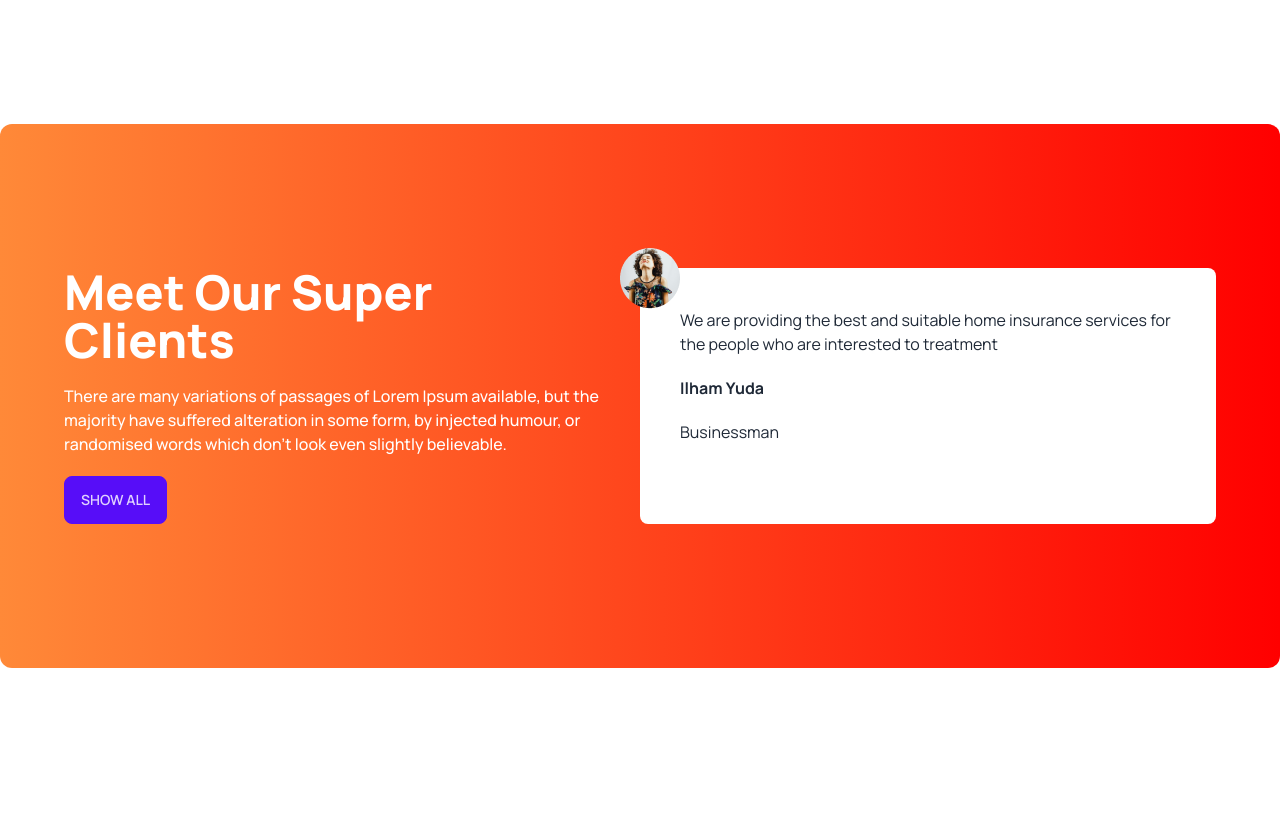
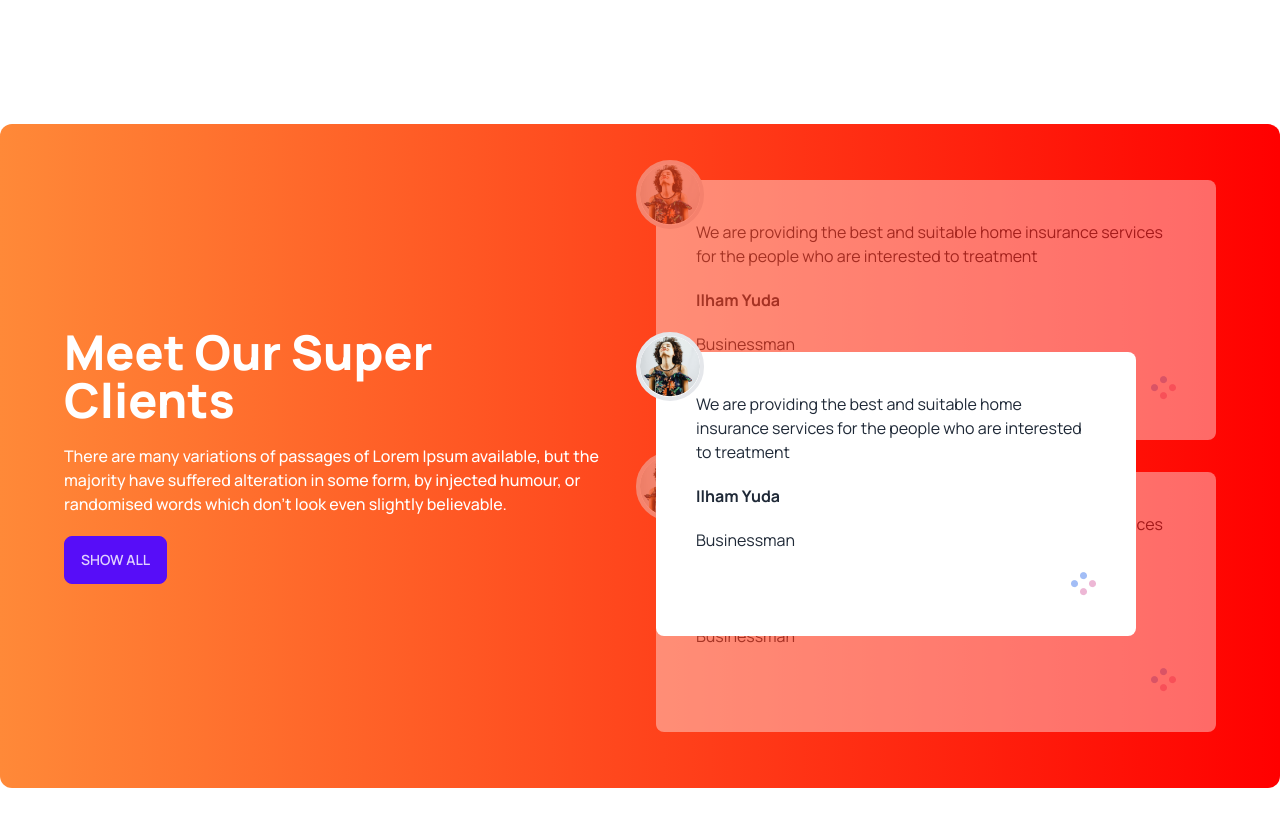
Before and after one commit to chand-stack/tea-house-website, a plain HTML site: page index.html in a window 1280 px wide. Shown: the part 2040-2866 px from the top of the page. Drawn offline with nearby package versions, Linux system fonts and the light colour scheme.

Commit message:
Chore: Review section added

```diff
--- a/index.html
+++ b/index.html
@@ -137,32 +137,73 @@
     </section>
     <!--great tea section end-->
 
-    <section class="max-w-screen-xl mx-auto my-36 py-36 px-16 rounded-xl flex bg-gradient-to-r from-[#FF8938] to-[#F00]">
+    <!--review section start-->
+    <section class="max-w-screen-xl mx-auto my-36 py-14 px-2 gap-8 lg:px-16 rounded-xl flex flex-col md:flex-row bg-gradient-to-r from-[#FF8938] to-[#F00]">
 
-        <div class="text-white space-y-5 flex-1">
+       <div class="flex items-center flex-1">
+        <div class="text-white space-y-5 ">
             <h1 class="text-5xl font-extrabold">Meet Our Super <br> Clients</h1>
             <p class="font-medium">There are many variations of passages of Lorem Ipsum available, but the majority have suffered alteration in some form, by injected humour, or randomised words which don't look even slightly believable. </p>
             <button class="btn btn-primary">Show All</button>
         </div>
+       </div>
 
-        <div class="bg-white relative rounded-lg flex-1 ">
+        <div class="flex-1">
+            <div class="flex-1 space-y-8 relative">
+                <div class="bg-white relative rounded-lg opacity-40 ">
 
                     <div class="absolute -top-5 -left-5">
-                <img src="./images/client.png" alt="">
+                        <img class="border-4 rounded-full bg-white" src="./images/client.png" alt="">
                     </div>
                     <div class="p-10 space-y-5">
                         <p>We are providing the best and suitable home insurance services for the people who are interested to treatment</p>
                         <h1 class="font-bold">Ilham Yuda</h1>
                         <p>Businessman</p>
+                        <div class="flex justify-end"><img src="./images/circles.png" alt=""></div>
                     </div>
 
 
 
                 </div>
 
+                <div class="bg-white absolute rounded-lg bottom-24 z-20 right-20 ">
+
+                    <div class="absolute -top-5 -left-5">
+                        <img class="border-4 rounded-full bg-white" src="./images/client.png" alt="">
+                    </div>
+                    <div class="p-10 space-y-5">
+                        <p>We are providing the best and suitable home insurance services for the people who are interested to treatment</p>
+                        <h1 class="font-bold">Ilham Yuda</h1>
+                        <p>Businessman</p>
+                        <div class="flex justify-end"><img src="./images/circles.png" alt=""></div>
+                    </div>
+
+
+
+                </div>
+
+                <div class="bg-white relative rounded-lg  opacity-40 z-10">
+
+                    <div class="absolute -top-5 -left-5">
+                        <img class="border-4 rounded-full bg-white" src="./images/client.png" alt="">
+                    </div>
+                    <div class="p-10 space-y-5">
+                        <p>We are providing the best and suitable home insurance services for the people who are interested to treatment</p>
+                        <h1 class="font-bold">Ilham Yuda</h1>
+                        <p>Businessman</p>
+                        <div class="flex justify-end"><img src="./images/circles.png" alt=""></div>
+                    </div>
+
+
+
+                </div>
+            </div>
+        </div>
+
 
 
     </section>
+    <!--review section end-->
 </main>
 
 <footer>
```
Lines whose indentation alone changed are shown as unchanged.
